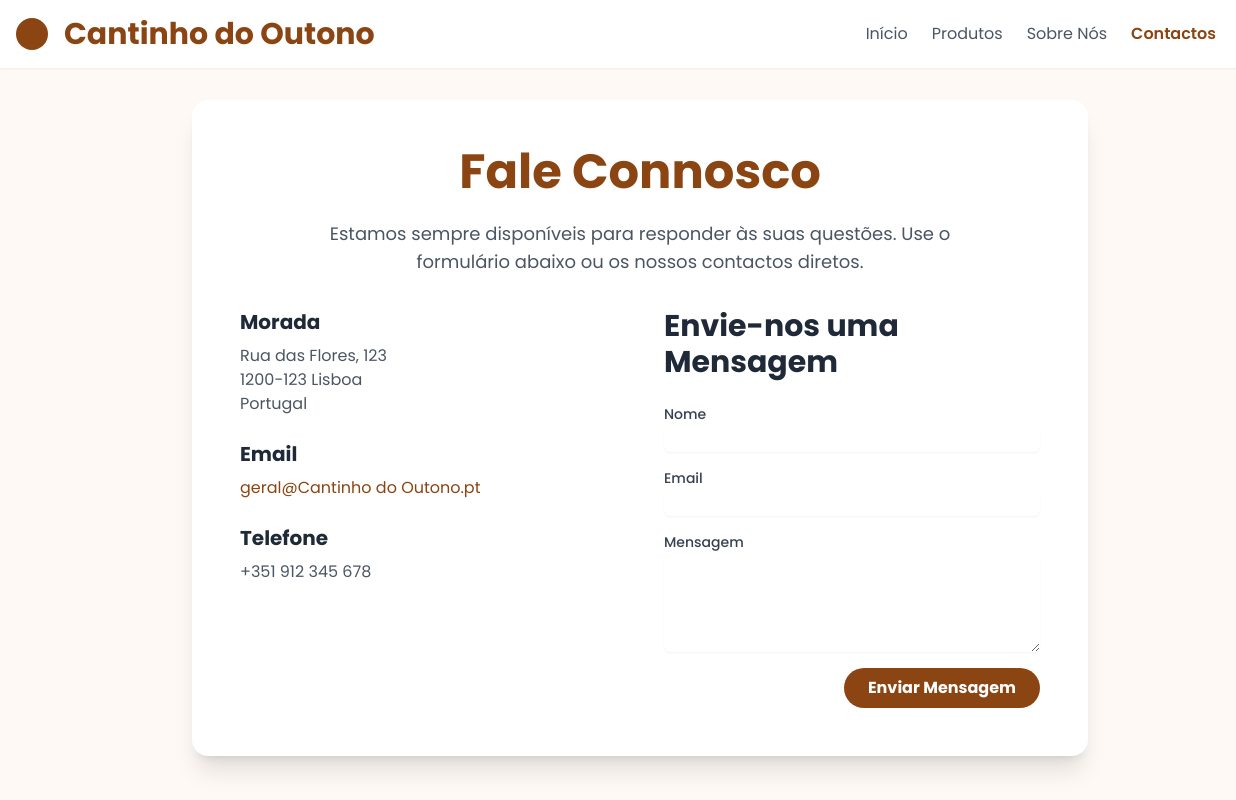
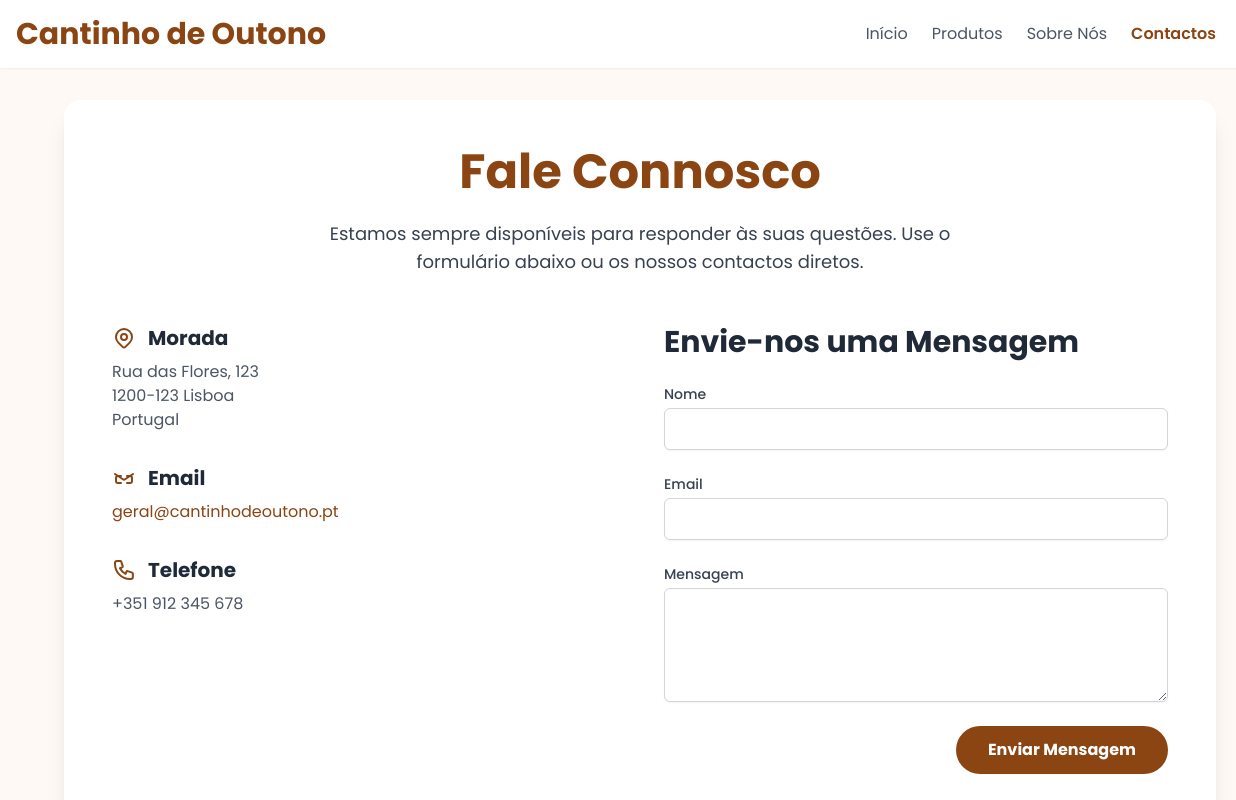
Before and after one commit to nadiairina/CantinhodoOutono, a website: page contactos.html in a window 1280 px wide. Shown: the top 800 px of the page, 0-1236 px from the left. Drawn offline with nearby package versions, Linux system fonts and the light colour scheme.

Commit message:
Update contactos.html

```diff
--- a/contactos.html
+++ b/contactos.html
@@ -13,6 +13,7 @@
         body {
             font-family: 'Poppins', sans-serif;
             background-color: #fef9f5;
+            color: #4A2B1A;
         }
         .btn-primary {
             background-color: #8B4513;
@@ -23,7 +24,6 @@
             transform: translateY(-2px);
             box-shadow: 0 4px 6px rgba(0, 0, 0, 0.1);
         }
-        /* Animações de scroll */
         .fade-in {
             opacity: 0;
             transform: translateY(20px);
@@ -65,13 +65,12 @@
         }
     </style>
 </head>
-<body>
+<body class="bg-[#fef9f5]">
 
     <header class="bg-white shadow-sm py-4">
         <div class="container mx-auto px-4 flex justify-between items-center">
             <a href="index.html" class="flex items-center space-x-2">
-                <div class="w-8 h-8 bg-[#8B4513] rounded-full mr-2"></div>
-                <span class="text-3xl font-bold text-[#8B4513]">Cantinho do Outono</span>
+                <span class="text-3xl font-bold text-[#8B4513]">Cantinho de Outono</span>
             </a>
             <nav class="flex items-center space-x-6">
                 <a href="index.html" class="text-gray-600 hover:text-[#8B4513] transition-colors duration-300">Início</a>
@@ -79,13 +78,13 @@
                 <a href="sobre-nos.html" class="text-gray-600 hover:text-[#8B4513] transition-colors duration-300">Sobre Nós</a>
                 <a href="contactos.html" class="text-[#8B4513] font-semibold hover:text-[#A0522D] transition-colors duration-300">Contactos</a>
                 <div class="cart-icon-container">
-                    <a href="#" class="text-gray-600 hover:text-[#8B4513] transition-colors duration-300">
+                    <a href="carrinho.html" id="cart-icon" class="text-gray-600 hover:text-[#8B4513] transition-colors duration-300">
                         <svg xmlns="http://www.w3.org/2000/svg" class="h-6 w-6" fill="none" viewBox="0 0 24 24" stroke="currentColor">
                             <path stroke-linecap="round" stroke-linejoin="round" stroke-width="2" d="M3 3h2l.4 2M7 13h10l4-8H5.4M7 13L5.4 5M7 13l-2.293 2.293c-.63.63-.18 1.707.707 1.707H17m0 0a2 2 0 100 4 2 2 0 000-4zm-8 2a2 2 0 11-4 0 2 2 0 014 0z" />
                         </svg>
                     </a>
                     <span id="cart-item-count" class="cart-item-count">0</span>
-                    <div id="cart-preview" class="hidden absolute top-10 right-0 mt-2 w-80 bg-white rounded-md shadow-lg p-4">
+                    <div id="cart-preview" class="hidden">
                         <div id="cart-preview-items" class="max-h-60 overflow-y-auto"></div>
                         <div class="flex justify-center mt-4">
                             <a href="carrinho.html" class="btn-primary text-white font-bold py-2 px-6 rounded-full w-full text-center">Ver Carrinho Completo</a>
@@ -97,51 +96,68 @@
     </header>
 
     <main class="container mx-auto px-4 py-8">
-        <section class="max-w-4xl mx-auto text-center bg-white p-8 md:p-12 rounded-2xl shadow-xl">
-            <h1 class="text-5xl font-extrabold text-[#8B4513] mb-6 fade-in">Fale Connosco</h1>
-            <p class="text-gray-600 text-lg mb-8 max-w-2xl mx-auto fade-in">
+        <section class="max-w-6xl mx-auto bg-white p-8 md:p-12 rounded-2xl shadow-xl fade-in">
+            <h1 class="text-4xl md:text-5xl font-extrabold text-[#8B4513] text-center mb-6">Fale Connosco</h1>
+            <p class="text-gray-700 text-lg text-center mb-12 max-w-2xl mx-auto">
                 Estamos sempre disponíveis para responder às suas questões. Use o formulário abaixo ou os nossos contactos diretos.
             </p>
-
-            <div class="grid md:grid-cols-2 gap-12 text-left">
-                <div class="space-y-6">
+            <div class="grid md:grid-cols-2 gap-12 items-start text-left">
+                <div class="space-y-8 fade-in">
                     <div>
-                        <h3 class="text-xl font-bold text-gray-800 mb-2">Morada</h3>
+                        <div class="flex items-center space-x-3 mb-2">
+                            <svg xmlns="http://www.w3.org/2000/svg" class="h-6 w-6 text-[#8B4513]" fill="none" viewBox="0 0 24 24" stroke="currentColor">
+                                <path stroke-linecap="round" stroke-linejoin="round" stroke-width="2" d="M17.657 16.657L13.414 20.9a1.998 1.998 0 01-2.827 0l-4.244-4.243a8 8 0 1111.314 0z" />
+                                <path stroke-linecap="round" stroke-linejoin="round" stroke-width="2" d="M15 11a3 3 0 11-6 0 3 3 0 016 0z" />
+                            </svg>
+                            <h3 class="text-xl font-bold text-gray-800">Morada</h3>
+                        </div>
                         <p class="text-gray-600">
                             Rua das Flores, 123<br>
                             1200-123 Lisboa<br>
                             Portugal
                         </p>
                     </div>
+
                     <div>
-                        <h3 class="text-xl font-bold text-gray-800 mb-2">Email</h3>
+                        <div class="flex items-center space-x-3 mb-2">
+                            <svg xmlns="http://www.w3.org/2000/svg" class="h-6 w-6 text-[#8B4513]" fill="none" viewBox="0 0 24 24" stroke="currentColor">
+                                <path stroke-linecap="round" stroke-linejoin="round" stroke-width="2" d="M3 8l7.89 5.26a2 2 0 002.22 0L21 8m-6 9h3a2 2 0 002-2v-3a2 2 0 00-2-2h-3m-6 0h-3a2 2 0 00-2 2v3a2 2 0 002 2h3" />
+                            </svg>
+                            <h3 class="text-xl font-bold text-gray-800">Email</h3>
+                        </div>
                         <p class="text-gray-600">
-                            <a href="mailto:geral@Cantinho do Outono.pt" class="text-[#8B4513] hover:underline">geral@Cantinho do Outono.pt</a>
+                            <a href="mailto:geral@cantinhodeoutono.pt" class="text-[#8B4513] hover:underline">geral@cantinhodeoutono.pt</a>
                         </p>
                     </div>
+
                     <div>
-                        <h3 class="text-xl font-bold text-gray-800 mb-2">Telefone</h3>
+                        <div class="flex items-center space-x-3 mb-2">
+                            <svg xmlns="http://www.w3.org/2000/svg" class="h-6 w-6 text-[#8B4513]" fill="none" viewBox="0 0 24 24" stroke="currentColor">
+                                <path stroke-linecap="round" stroke-linejoin="round" stroke-width="2" d="M3 5a2 2 0 012-2h3.28a1 1 0 01.948.684l1.498 4.493a1 1 0 01-.502 1.21l-2.26.904a11.97 11.97 0 005.592 5.592l.904-2.26a1 1 0 011.21-.502l4.493 1.498a1 1 0 01.684.949V19a2 2 0 01-2 2h-1C9.716 21 3 14.284 3 6V5z" />
+                            </svg>
+                            <h3 class="text-xl font-bold text-gray-800">Telefone</h3>
+                        </div>
                         <p class="text-gray-600">+351 912 345 678</p>
                     </div>
                 </div>
 
-                <div>
+                <div class="fade-in">
                     <h2 class="text-3xl font-bold text-gray-800 mb-6">Envie-nos uma Mensagem</h2>
-                    <form action="#" method="POST" class="space-y-4">
+                    <form action="#" method="POST" class="space-y-6">
                         <div>
                             <label for="name" class="block text-sm font-medium text-gray-700">Nome</label>
-                            <input type="text" id="name" name="name" class="mt-1 block w-full rounded-md border-gray-300 shadow-sm focus:border-indigo-300 focus:ring focus:ring-indigo-200 focus:ring-opacity-50" required>
+                            <input type="text" id="name" name="name" class="mt-1 block w-full px-4 py-2 rounded-md border border-gray-300 shadow-sm focus:border-[#8B4513] focus:ring focus:ring-[#8B4513] focus:ring-opacity-50" required>
                         </div>
                         <div>
                             <label for="email" class="block text-sm font-medium text-gray-700">Email</label>
-                            <input type="email" id="email" name="email" class="mt-1 block w-full rounded-md border-gray-300 shadow-sm focus:border-indigo-300 focus:ring focus:ring-indigo-200 focus:ring-opacity-50" required>
+                            <input type="email" id="email" name="email" class="mt-1 block w-full px-4 py-2 rounded-md border border-gray-300 shadow-sm focus:border-[#8B4513] focus:ring focus:ring-[#8B4513] focus:ring-opacity-50" required>
                         </div>
                         <div>
                             <label for="message" class="block text-sm font-medium text-gray-700">Mensagem</label>
-                            <textarea id="message" name="message" rows="4" class="mt-1 block w-full rounded-md border-gray-300 shadow-sm focus:border-indigo-300 focus:ring focus:ring-indigo-200 focus:ring-opacity-50" required></textarea>
+                            <textarea id="message" name="message" rows="4" class="mt-1 block w-full px-4 py-2 rounded-md border border-gray-300 shadow-sm focus:border-[#8B4513] focus:ring focus:ring-[#8B4513] focus:ring-opacity-50" required></textarea>
                         </div>
                         <div class="text-right">
-                            <button type="submit" class="btn-primary text-white font-bold py-2 px-6 rounded-full">Enviar Mensagem</button>
+                            <button type="submit" class="btn-primary text-white font-bold py-3 px-8 rounded-full">Enviar Mensagem</button>
                         </div>
                     </form>
                 </div>
@@ -151,7 +167,7 @@
 
     <footer class="bg-[#8B4513] text-white py-8 mt-12">
         <div class="container mx-auto text-center">
-            <p>&copy; 2024 Cantinho do Outono. Todos os direitos reservados.</p>
+            <p>&copy; 2024 Cantinho de Outono. Todos os direitos reservados.</p>
         </div>
     </footer>
 
```
